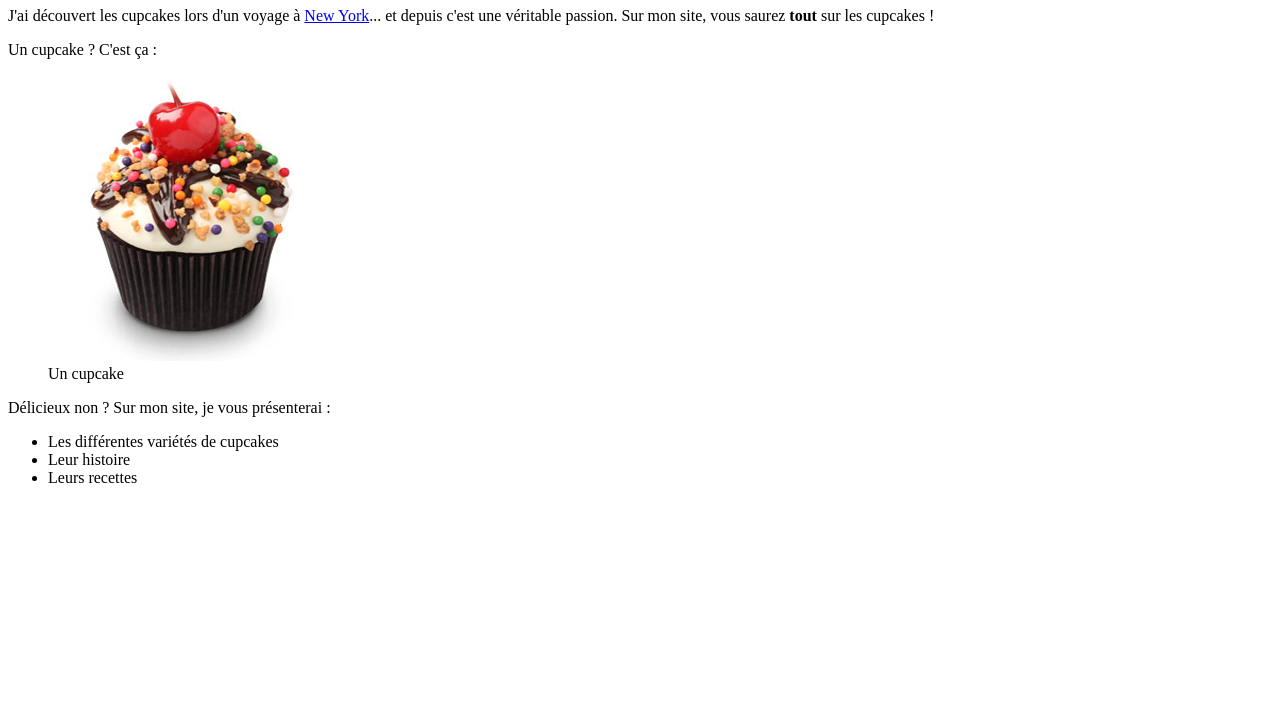
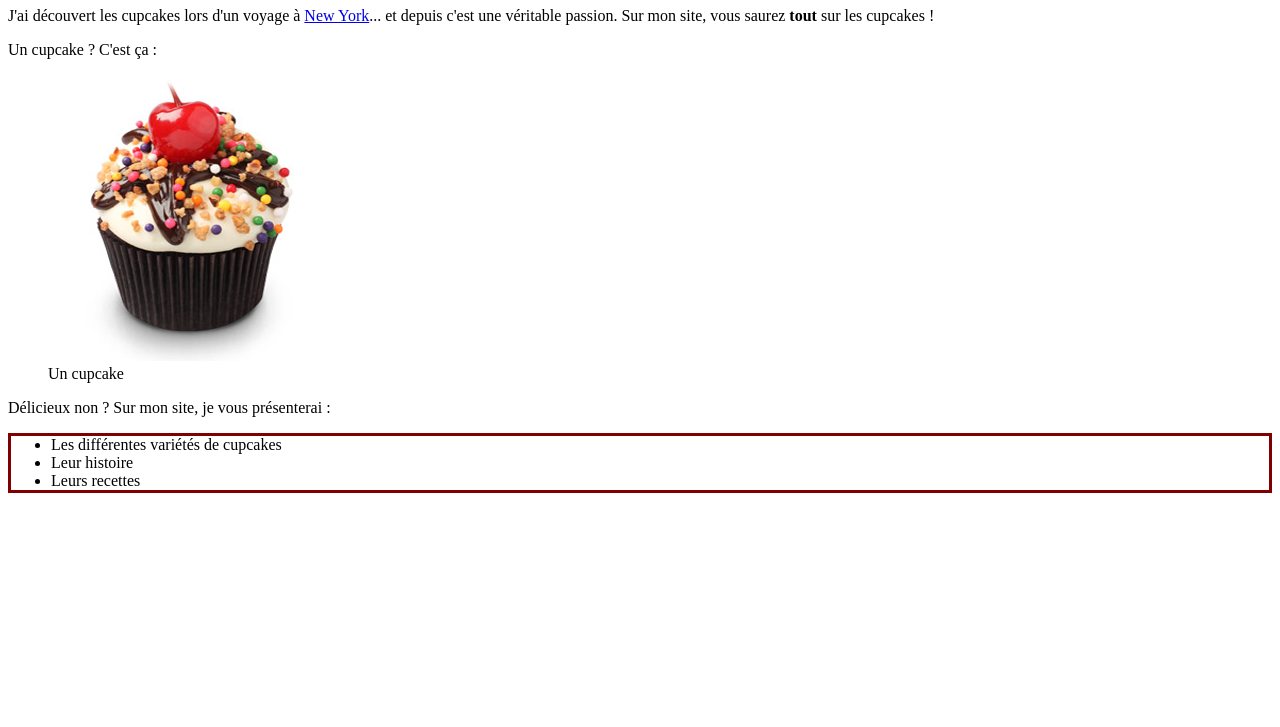
Before and after one commit to ProjetinfoaccueilNE/main, a plain HTML site: page test.html in a window 1280 px wide. Shown: the part 73-800 px from the top of the page. Drawn offline with Linux system fonts and the light colour scheme.

Commit message:
Changement dans la balise <link>
Chez moi ça fonctionne

```diff
--- a/test.html
+++ b/test.html
@@ -2,7 +2,7 @@
 <html>
     <head>
         <meta charset="utf-8" />
-        <link rel=”stylesheet” href="style.css" />
+        <link rel="stylesheet" type="text/css" href="style.css">
         <title>Les cupcakes</title>
     </head>
 
```
